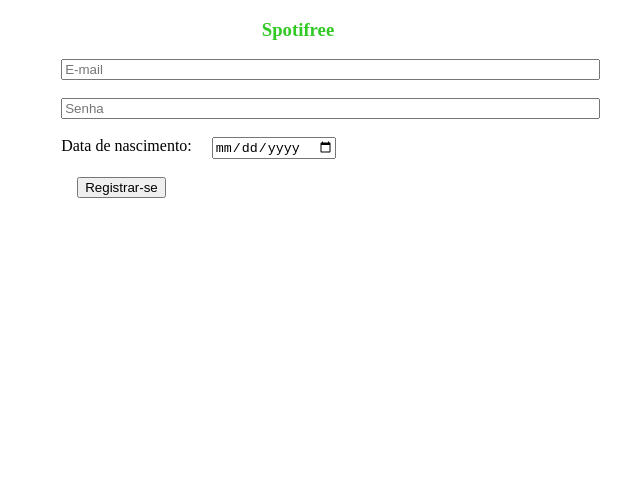
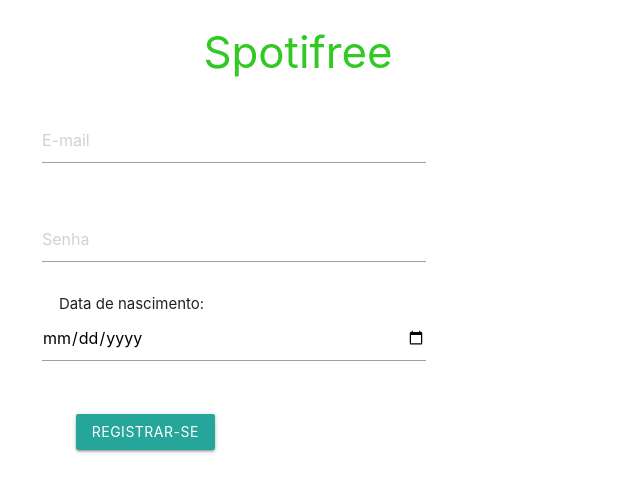
Before and after one commit to eriqueg/spotyFree, an Angular app: page /registry in a window 1280 px wide. Shown: the top 492 px of the page, without its empty margins (342-982 px from the left). Built offline with nearby package versions, Linux system fonts and the light colour scheme.

Commit message:
Arrumando layout login

```diff
--- a/src/app/login/login.component.html
+++ b/src/app/login/login.component.html
@@ -3,7 +3,10 @@
     <div class="inputs">
           E-mail: <input type="text" class="inputs"> <br/> <br/>
           Senha:  <input type="password" class="inputs"> <br/><br/>
-          Manter-me conectado <input type="checkbox"><br/><br/>
+            <label>
+            <input type="checkbox" checked="checked" class="filled-in"/>
+            <span>Manter-me conectado</span>
+          </label><br/><br/>
           <div class="divButton">
             <input type="button" value="Log in"class="btn" id="button-login" (click)="logIn()" >
             <input type="button" value="Sig in" class="btn" id="button-registry" (click)="sigIn()">
--- a/src/app/registry/registry.component.css
+++ b/src/app/registry/registry.component.css
@@ -6,6 +6,7 @@
 .inputs{
      padding-left: 20%;
      margin-left: 10%;
+     max-width: 50% !important;
 }
 
 .input{
--- a/src/app/registry/registry.component.html
+++ b/src/app/registry/registry.component.html
@@ -1,11 +1,13 @@
+<link rel="stylesheet" href="https://cdnjs.cloudflare.com/ajax/libs/materialize/1.0.0/css/materialize.min.css">
+
 <h3 class="titulo">Spotifree</h3>
 <div class="inputs">
     <input type="text" placeholder="E-mail" class="input"><br/><br/>
     <input type="password" placeholder="Senha" class="input"><br/><br/>
     Data de nascimento:
-    <input type="date">
+    <input type="date" class="datepicker">
     <div>
             <br/>
-        <input type="button" class="registrar" value="Registrar-se" (click)="registrarse()">
+        <input type="button" class="registrar" class="btn" value="Registrar-se" (click)="registrarse()">
     </div>
 </div>
```
